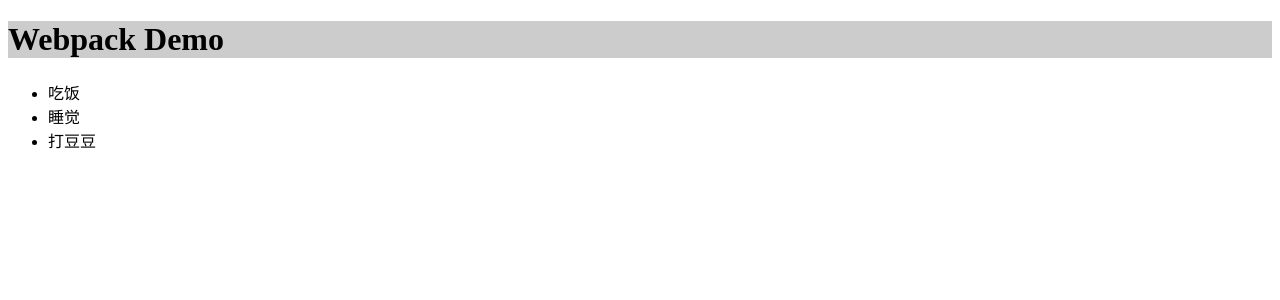
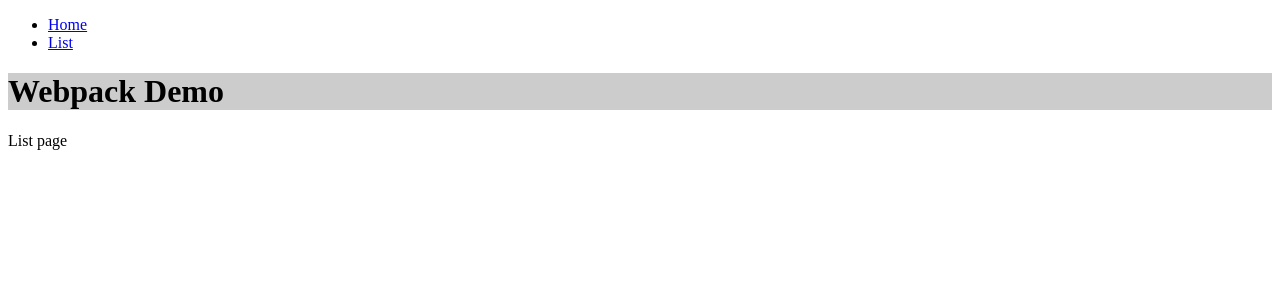
Before and after one commit to lijianru/react-template-use-webpack, a React app: page /list in a window 1280 px wide. Shown: the top 300 px of the page. Built offline with nearby package versions, Linux system fonts and the light colour scheme; the HTML template or start-up script is replaced by a standard one.

Commit message:
add router

```diff
--- a/package.json
+++ b/package.json
@@ -28,7 +28,9 @@
     "build:prod": "yarn clear && cross-env ENV=production webpack --config webpack.build.js"
   },
   "dependencies": {
+    "@types/react-router-dom": "^5.1.3",
     "react": "^16.12.0",
-    "react-dom": "^16.12.0"
+    "react-dom": "^16.12.0",
+    "react-router-dom": "^5.1.2"
   }
 }
--- a/src/App.tsx
+++ b/src/App.tsx
@@ -1,12 +1,25 @@
 import * as React from "react";
+import { BrowserRouter, Switch, Route, Link } from 'react-router-dom'
 import Home from "Pages/Home";
+import List from "./pages/List";
 
 export default class App extends React.Component{
   render() {
     return (
-      <div>
-        <Home />
-      </div>
+      <BrowserRouter>
+        <ul>
+          <li><Link to="/">Home</Link></li>
+          <li><Link to="/list">List</Link></li>
+        </ul>
+        <Switch>
+          <Route exact path="/">
+            <Home />
+          </Route>
+          <Route path="/list">
+            <List />
+          </Route>
+        </Switch>
+      </BrowserRouter>
     )
   }
 }
--- /dev/null
+++ b/src/pages/List/index.tsx
@@ -0,0 +1,15 @@
+import * as React from "react";
+import Header from "Components/Header";
+
+export default class List extends React.Component{
+  render() {
+    return (
+      <div>
+        <Header />
+        <section>
+          List page
+        </section>
+      </div>
+    )
+  }
+}
--- a/webpack.dev.js
+++ b/webpack.dev.js
@@ -7,6 +7,7 @@
   devServer: {
     open: true,
     hot: true,
+    historyApiFallback: true,
   },
   output: {
     path: path.join(__dirname, './dist'),
```
Also changed, not shown: 2 other files (tests, documents, lock files or other folders).
